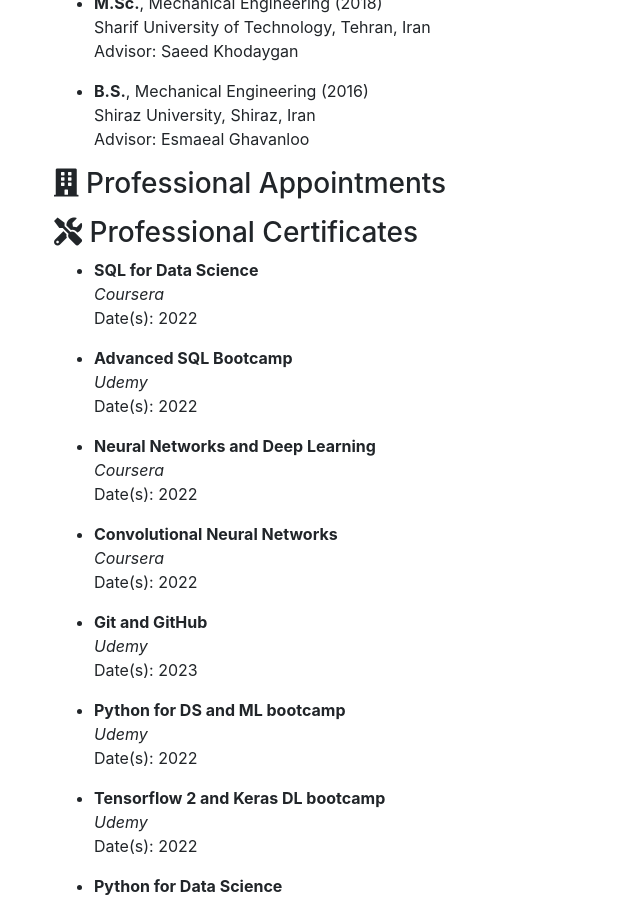
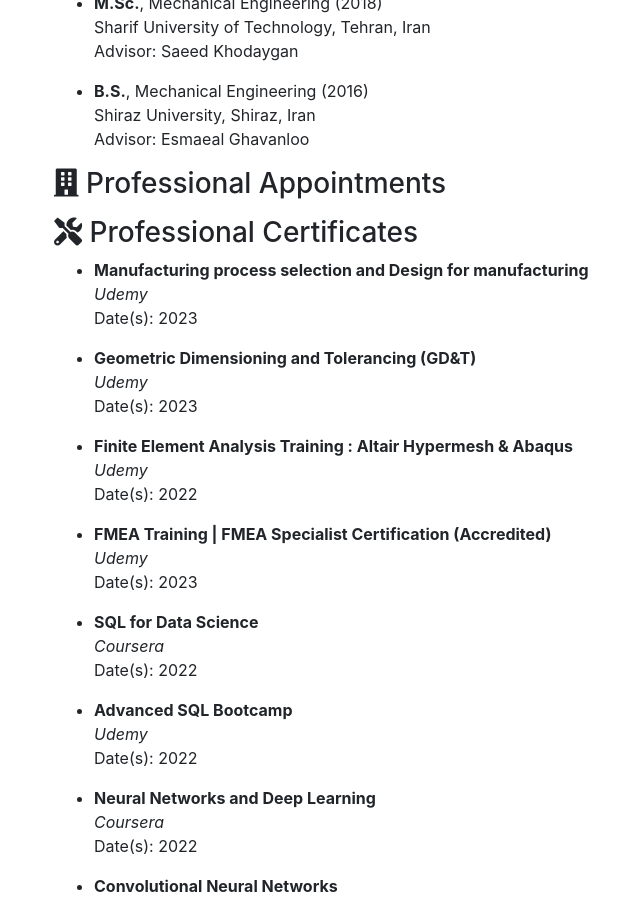
Before and after one commit to A-Ghaderi/Webpage, a Jekyll site: the page built from _pages/cv.md, in a window 1280 px wide and 900 px high, scrolled down 350 px. Shown: the whole window, without its empty margins (31-671 px from the left). Built offline with Jekyll 4.4.1, drawn with Linux system fonts in a browser that asks for light colours; nearby versions of some CDN libraries.

Commit message:
Update cv_workshops.yml

```diff
--- a/_data/cv_workshops.yml
+++ b/_data/cv_workshops.yml
@@ -1,4 +1,24 @@
 # cv_teaching.yml lists my teaching experience for my CV
+
+- workshop: |
+    Manufacturing process selection and Design for manufacturing
+  date: 2023
+  for: Udemy
+
+- workshop: |
+    Geometric Dimensioning and Tolerancing (GD&T)
+  date: 2023
+  for: Udemy
+
+- workshop: |
+    Finite Element Analysis Training : Altair Hypermesh & Abaqus
+  date: 2022
+  for: Udemy
+
+- workshop: |
+    FMEA Training | FMEA  Specialist Certification (Accredited)
+  date: 2023
+  for: Udemy
 
 - workshop: |
     SQL for Data Science
```
